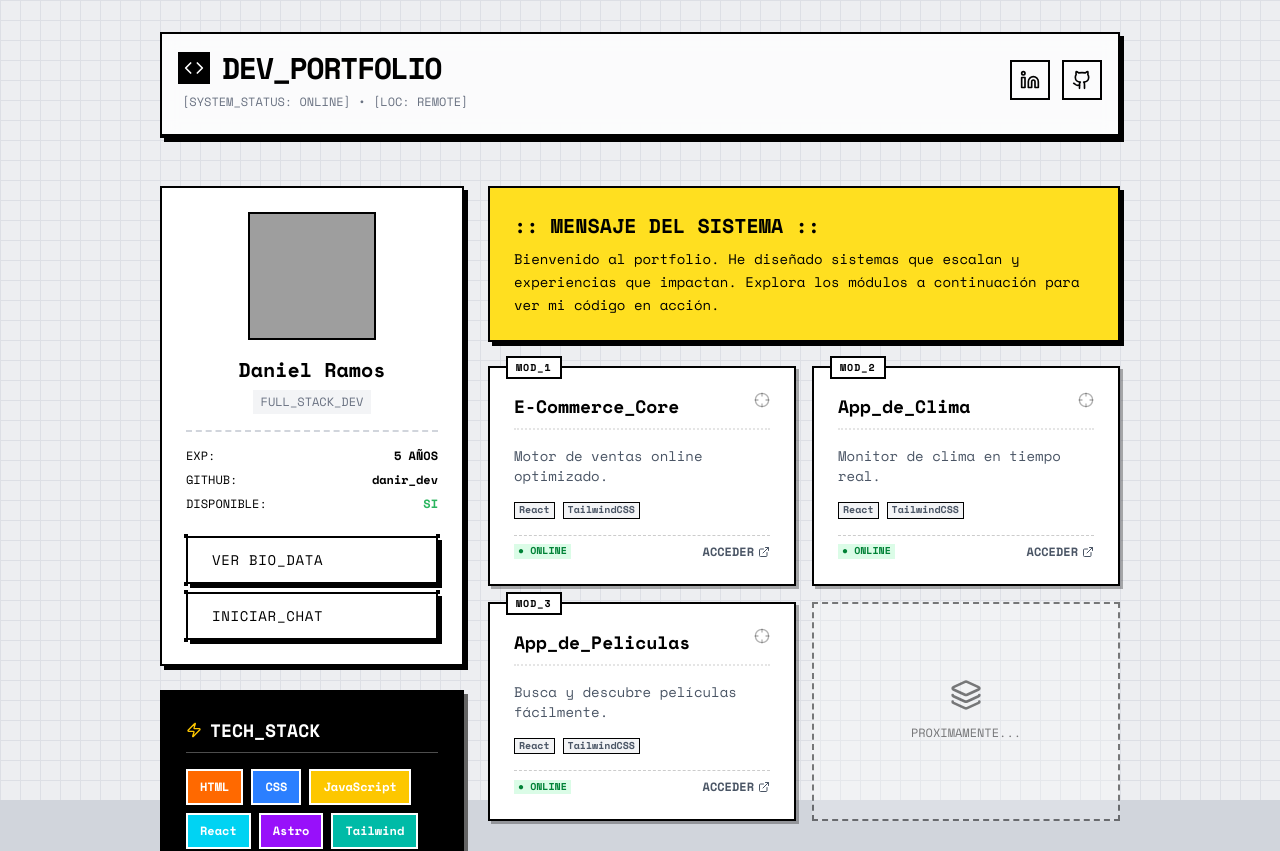
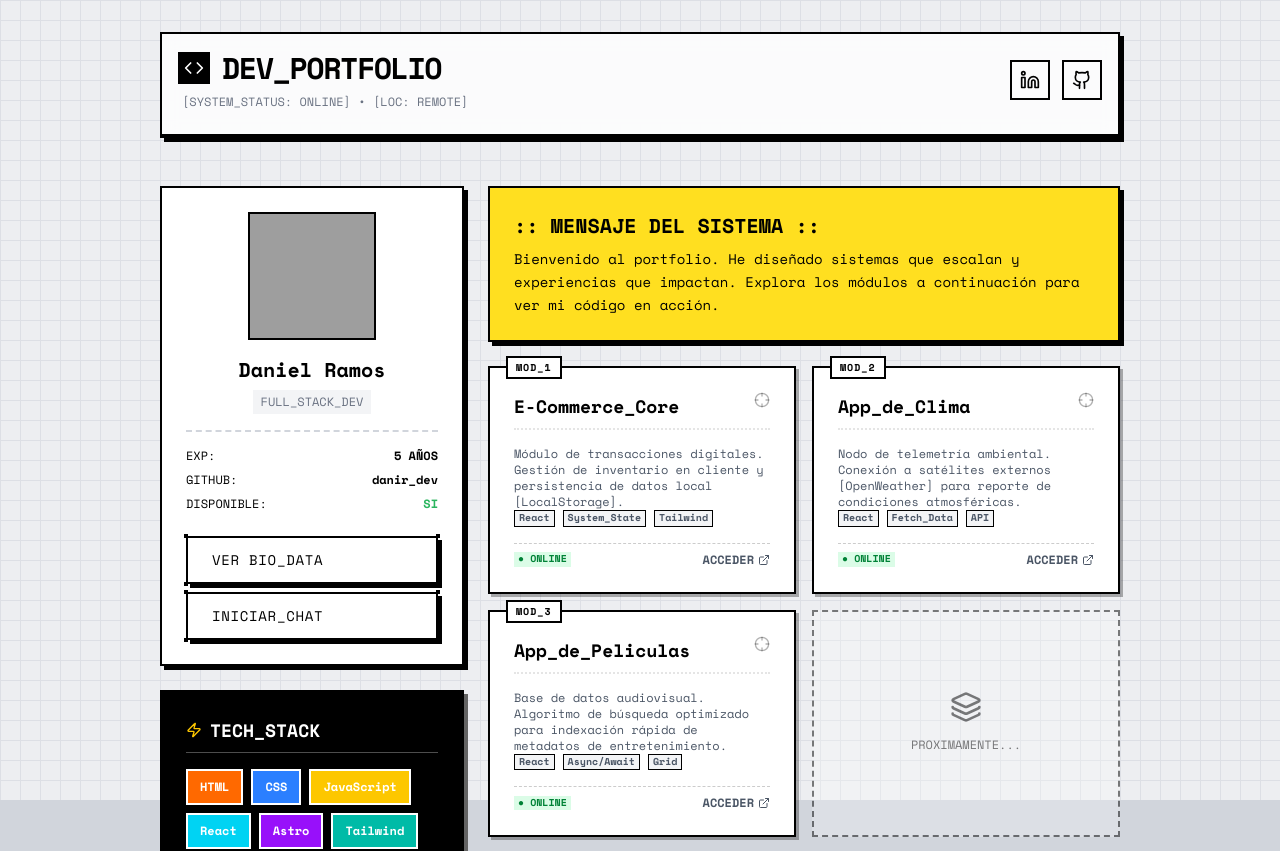
Before and after one commit to danirdev/portfolio-dev, a React (Vite) app: page / in a window 1280 px wide. Shown: the top 851 px of the page. Built offline with nearby package versions, Linux system fonts and the light colour scheme; grey boxes are pictures that could not be loaded.

Commit message:
feat: Add profile card and projects grid components, project data, and update HTML title.

```diff
--- a/index.html
+++ b/index.html
@@ -10,7 +10,7 @@
     content="Portfolio de Daniel Ramos, desarrollador Full Stack especializado en React y diseño UI.">
   <meta name="keywords" content="Daniel Ramos, Full Stack, React, UI">
   <meta name="author" content="Daniel Ramos">
-  <title>Daniel Ramos</title>
+  <title>Daniel Ramos | Full Stack Developer</title>
 </head>
 
 <body>
--- a/src/components/profile/ProfileCard.jsx
+++ b/src/components/profile/ProfileCard.jsx
@@ -13,7 +13,7 @@ export default function ProfileCard ({onOpenBio, onOpenContact})
         {profileImageUrl ? (
           <img
             src={profileImageUrl}
-            alt="Profile"
+            alt="Foto de perfil de Daniel Ramos"
             className="w-full h-full object-cover"
           />
         ) : (
--- a/src/components/projects/ProjectsGrid.jsx
+++ b/src/components/projects/ProjectsGrid.jsx
@@ -1,13 +1,16 @@
-import { ExternalLink, Layers } from 'lucide-react';
-import { PROJECTS } from '../../data/content';
+import {ExternalLink, Layers} from 'lucide-react';
+import {PROJECTS} from '../../data/content';
 import GridCard from '../iu/GridCard';
 
-export default function ProjectsGrid() {
+export default function ProjectsGrid ()
+{
   return (
     <div className="grid grid-cols-1 sm:grid-cols-2 gap-4">
       {PROJECTS.map((project, idx) => (
         <GridCard key={project.id} title={project.title} label={`MOD_${idx + 1}`}>
-          <p className="mb-4 h-10">{project.desc}</p>
+          <p className="font-mono text-xs text-gray-600 mb-4 h-12">
+            {project.desc}
+          </p>
           <div className="flex flex-wrap gap-2 mb-4">
             {project.tech.map(t => (
               <span key={t} className="bg-gray-100 border border-black px-1 text-[10px] font-bold">
@@ -15,19 +18,17 @@ export default function ProjectsGrid() {
               </span>
             ))}
           </div>          <div className="flex items-center justify-between mt-2 pt-2 border-t border-dashed border-black/20">
-            <span className={`text-[10px] font-bold px-1 ${
-              project.status === 'ONLINE' ? 'bg-green-100 text-green-700' :
+            <span className={`text-[10px] font-bold px-1 ${project.status === 'ONLINE' ? 'bg-green-100 text-green-700' :
               project.status === 'BETA' ? 'bg-blue-100 text-blue-700' : 'bg-red-100 text-red-700'
-            }`}>
+              }`}>
               ● {project.status}
             </span>
             <a
               href={project.url}
               target="_blank"
               rel="noopener noreferrer"
-              className={`text-xs font-bold hover:underline flex items-center gap-1 ${
-                project.status === 'OFFLINE' ? 'opacity-50 pointer-events-none' : ''
-              }`}
+              className={`text-xs font-bold hover:underline flex items-center gap-1 ${project.status === 'OFFLINE' ? 'opacity-50 pointer-events-none' : ''
+                }`}
             >
               ACCEDER <ExternalLink size={12} />
             </a>
--- a/src/data/content.js
+++ b/src/data/content.js
@@ -2,24 +2,24 @@ export const PROJECTS = [
   {
     id: 1,
     title: "E-Commerce_Core",
-    desc: "Motor de ventas online optimizado.",
-    tech: ["React", "TailwindCSS"],
+    desc: "Módulo de transacciones digitales. Gestión de inventario en cliente y persistencia de datos local [LocalStorage].",
+    tech: ["React", "System_State", "Tailwind"],
     status: "ONLINE",
     url: "https://carrito-compras-aqui.netlify.app"
   },
   {
     id: 2,
     title: "App_de_Clima",
-    desc: "Monitor de clima en tiempo real.",
-    tech: ["React", "TailwindCSS"],
+    desc: "Nodo de telemetría ambiental. Conexión a satélites externos [OpenWeather] para reporte de condiciones atmosféricas.",
+    tech: ["React", "Fetch_Data", "API"],
     status: "ONLINE",
     url: "https://el-clima-aqui.netlify.app"
   },
   {
     id: 3,
     title: "App_de_Peliculas",
-    desc: "Busca y descubre películas fácilmente.",
-    tech: ["React", "TailwindCSS"],
+    desc: "Base de datos audiovisual. Algoritmo de búsqueda optimizado para indexación rápida de metadatos de entretenimiento.",
+    tech: ["React", "Async/Await", "Grid"],
     status: "ONLINE",
     url: "https://peliculas-aqui.netlify.app"
   }
```
